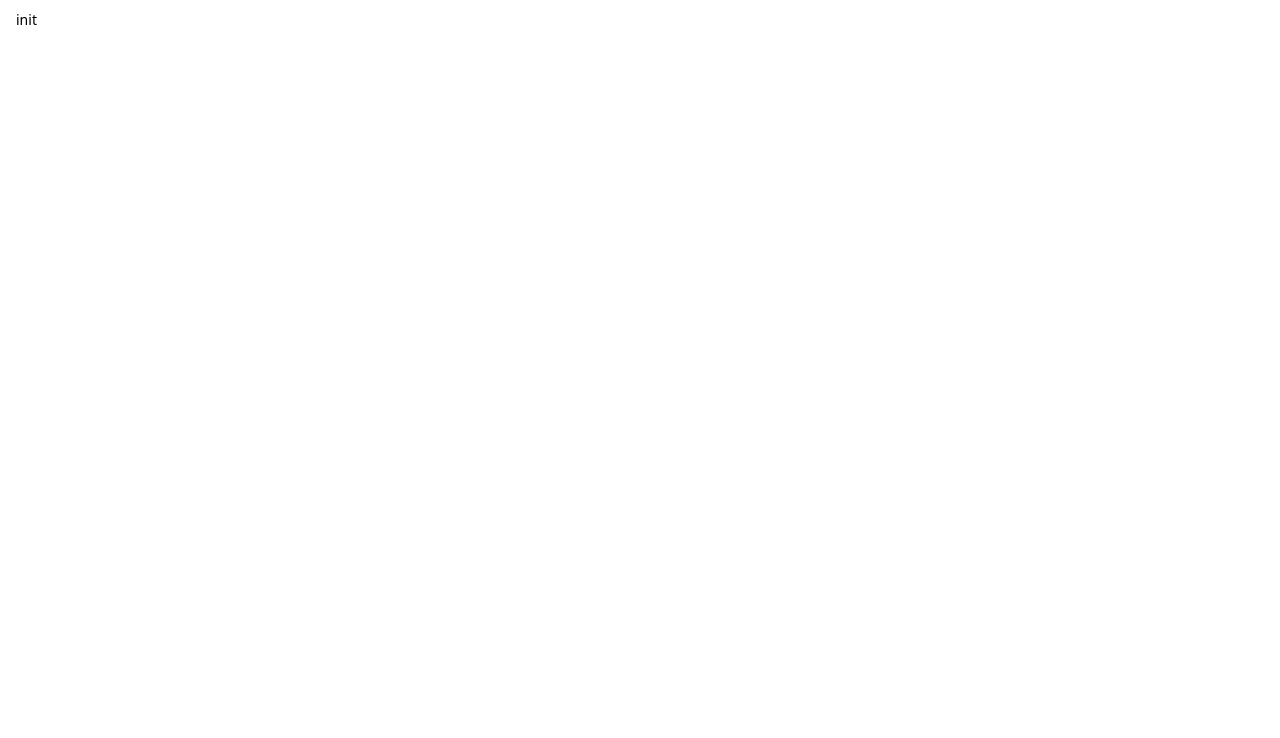
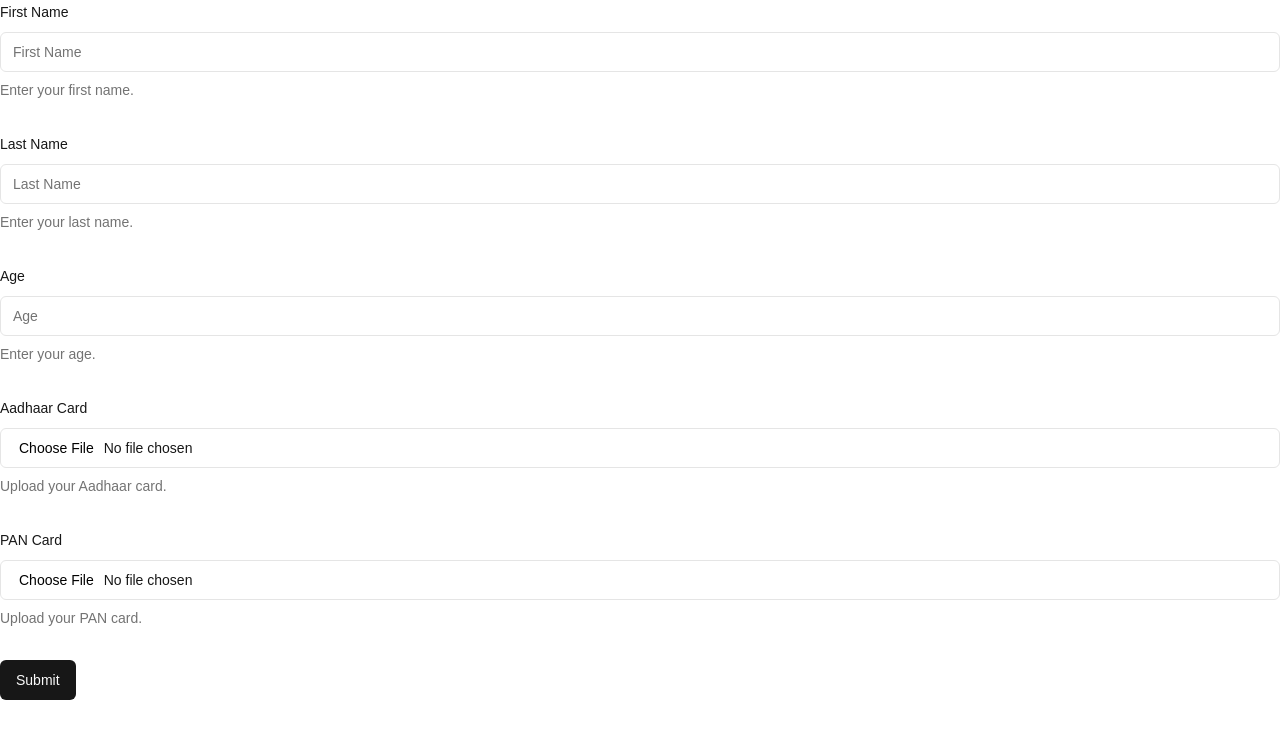
Before and after one commit to re-juvenate/surakshita-frontend, a Next.js app: page / in a window 1280 px wide. Shown: the top 738 px of the page. Built offline with nearby package versions, Linux system fonts and the light colour scheme.

Commit message:
form component added

```diff
--- a/app/globals.css
+++ b/app/globals.css
@@ -1,3 +1,93 @@
 @tailwind base;
 @tailwind components;
 @tailwind utilities;
+
+:root {
+  --background: #ffffff;
+  --foreground: #171717;
+}
+
+@media (prefers-color-scheme: dark) {
+  :root {
+    --background: #0a0a0a;
+    --foreground: #ededed;
+  }
+}
+
+body {
+  color: var(--foreground);
+  background: var(--background);
+  font-family: Arial, Helvetica, sans-serif;
+}
+
+@layer utilities {
+  .text-balance {
+    text-wrap: balance;
+  }
+}
+
+@layer base {
+  :root {
+    --background: 0 0% 100%;
+    --foreground: 0 0% 3.9%;
+    --card: 0 0% 100%;
+    --card-foreground: 0 0% 3.9%;
+    --popover: 0 0% 100%;
+    --popover-foreground: 0 0% 3.9%;
+    --primary: 0 0% 9%;
+    --primary-foreground: 0 0% 98%;
+    --secondary: 0 0% 96.1%;
+    --secondary-foreground: 0 0% 9%;
+    --muted: 0 0% 96.1%;
+    --muted-foreground: 0 0% 45.1%;
+    --accent: 0 0% 96.1%;
+    --accent-foreground: 0 0% 9%;
+    --destructive: 0 84.2% 60.2%;
+    --destructive-foreground: 0 0% 98%;
+    --border: 0 0% 89.8%;
+    --input: 0 0% 89.8%;
+    --ring: 0 0% 3.9%;
+    --chart-1: 12 76% 61%;
+    --chart-2: 173 58% 39%;
+    --chart-3: 197 37% 24%;
+    --chart-4: 43 74% 66%;
+    --chart-5: 27 87% 67%;
+    --radius: 0.5rem;
+  }
+  .dark {
+    --background: 0 0% 3.9%;
+    --foreground: 0 0% 98%;
+    --card: 0 0% 3.9%;
+    --card-foreground: 0 0% 98%;
+    --popover: 0 0% 3.9%;
+    --popover-foreground: 0 0% 98%;
+    --primary: 0 0% 98%;
+    --primary-foreground: 0 0% 9%;
+    --secondary: 0 0% 14.9%;
+    --secondary-foreground: 0 0% 98%;
+    --muted: 0 0% 14.9%;
+    --muted-foreground: 0 0% 63.9%;
+    --accent: 0 0% 14.9%;
+    --accent-foreground: 0 0% 98%;
+    --destructive: 0 62.8% 30.6%;
+    --destructive-foreground: 0 0% 98%;
+    --border: 0 0% 14.9%;
+    --input: 0 0% 14.9%;
+    --ring: 0 0% 83.1%;
+    --chart-1: 220 70% 50%;
+    --chart-2: 160 60% 45%;
+    --chart-3: 30 80% 55%;
+    --chart-4: 280 65% 60%;
+    --chart-5: 340 75% 55%;
+  }
+}
+
+@layer base {
+  * {
+    @apply border-border;
+  }
+  body {
+    @apply bg-background text-foreground;
+  }
+}
+@tailwind utilities;
--- a/app/page.tsx
+++ b/app/page.tsx
@@ -1,10 +1,11 @@
 // import buttonVariants from "@/components/ui/button"
+import FormComponent from "@/components/Form";
 import { Button } from "@/components/ui/button"
 
 export default function Home() {
   return (
     <div>
-      <Button>init</Button>
+      <FormComponent/>
     </div>
   );
 }
--- a/components/Form.tsx
+++ b/components/Form.tsx
@@ -17,28 +17,110 @@ import {
 import { Input } from "@/components/ui/input"
 
 const formSchema = z.object({
-  username: z.string().min(2, {
-    message: "Username must be at least 2 characters.",
+  firstname: z.string().min(2, {
+    message: "First name must be at least 2 characters.",
+  }),
+  lastname: z.string().min(2, {
+    message: "Last name must be at least 2 characters.",
+  }),
+  age: z.number().min(1, {
+    message: "Age must be a positive number.",
+  }),
+  aadhaarCard: z.instanceof(File).refine(file => file.size > 0, {
+    message: "Aadhaar card file is required.",
+  }),
+  panCard: z.instanceof(File).refine(file => file.size > 0, {
+    message: "PAN card file is required.",
   }),
 })
 
-export function Form() {
-  // ...
+export default function FormComponent() {
+  const form = useForm({
+    resolver: zodResolver(formSchema),
+  })
+
+  const onSubmit = (data: any) => {
+    console.log(data)
+  }
 
   return (
     <Form {...form}>
       <form onSubmit={form.handleSubmit(onSubmit)} className="space-y-8">
         <FormField
           control={form.control}
-          name="username"
+          name="firstname"
           render={({ field }) => (
             <FormItem>
-              <FormLabel>Username</FormLabel>
+              <FormLabel>First Name</FormLabel>
               <FormControl>
-                <Input placeholder="shadcn" {...field} />
+                <Input placeholder="First Name" {...field} />
               </FormControl>
               <FormDescription>
-                This is your public display name.
+                Enter your first name.
+              </FormDescription>
+              <FormMessage />
+            </FormItem>
+          )}
+        />
+        <FormField
+          control={form.control}
+          name="lastname"
+          render={({ field }) => (
+            <FormItem>
+              <FormLabel>Last Name</FormLabel>
+              <FormControl>
+                <Input placeholder="Last Name" {...field} />
+              </FormControl>
+              <FormDescription>
+                Enter your last name.
+              </FormDescription>
+              <FormMessage />
+            </FormItem>
+          )}
+        />
+        <FormField
+          control={form.control}
+          name="age"
+          render={({ field }) => (
+            <FormItem>
+              <FormLabel>Age</FormLabel>
+              <FormControl>
+                <Input type="number" placeholder="Age" {...field} />
+              </FormControl>
+              <FormDescription>
+                Enter your age.
+              </FormDescription>
+              <FormMessage />
+            </FormItem>
+          )}
+        />
+        <FormField
+          control={form.control}
+          name="aadhaarCard"
+          render={({ field }) => (
+            <FormItem>
+              <FormLabel>Aadhaar Card</FormLabel>
+              <FormControl>
+                <Input type="file" {...field} />
+              </FormControl>
+              <FormDescription>
+                Upload your Aadhaar card.
+              </FormDescription>
+              <FormMessage />
+            </FormItem>
+          )}
+        />
+        <FormField
+          control={form.control}
+          name="panCard"
+          render={({ field }) => (
+            <FormItem>
+              <FormLabel>PAN Card</FormLabel>
+              <FormControl>
+                <Input type="file" {...field} />
+              </FormControl>
+              <FormDescription>
+                Upload your PAN card.
               </FormDescription>
               <FormMessage />
             </FormItem>
--- /dev/null
+++ b/components/ui/input.tsx
@@ -0,0 +1,25 @@
+import * as React from "react"
+
+import { cn } from "@/lib/utils"
+
+export interface InputProps
+  extends React.InputHTMLAttributes<HTMLInputElement> {}
+
+const Input = React.forwardRef<HTMLInputElement, InputProps>(
+  ({ className, type, ...props }, ref) => {
+    return (
+      <input
+        type={type}
+        className={cn(
+          "flex h-10 w-full rounded-md border border-input bg-background px-3 py-2 text-sm ring-offset-background file:border-0 file:bg-transparent file:text-sm file:font-medium placeholder:text-muted-foreground focus-visible:outline-none focus-visible:ring-2 focus-visible:ring-ring focus-visible:ring-offset-2 disabled:cursor-not-allowed disabled:opacity-50",
+          className
+        )}
+        ref={ref}
+        {...props}
+      />
+    )
+  }
+)
+Input.displayName = "Input"
+
+export { Input }
```
